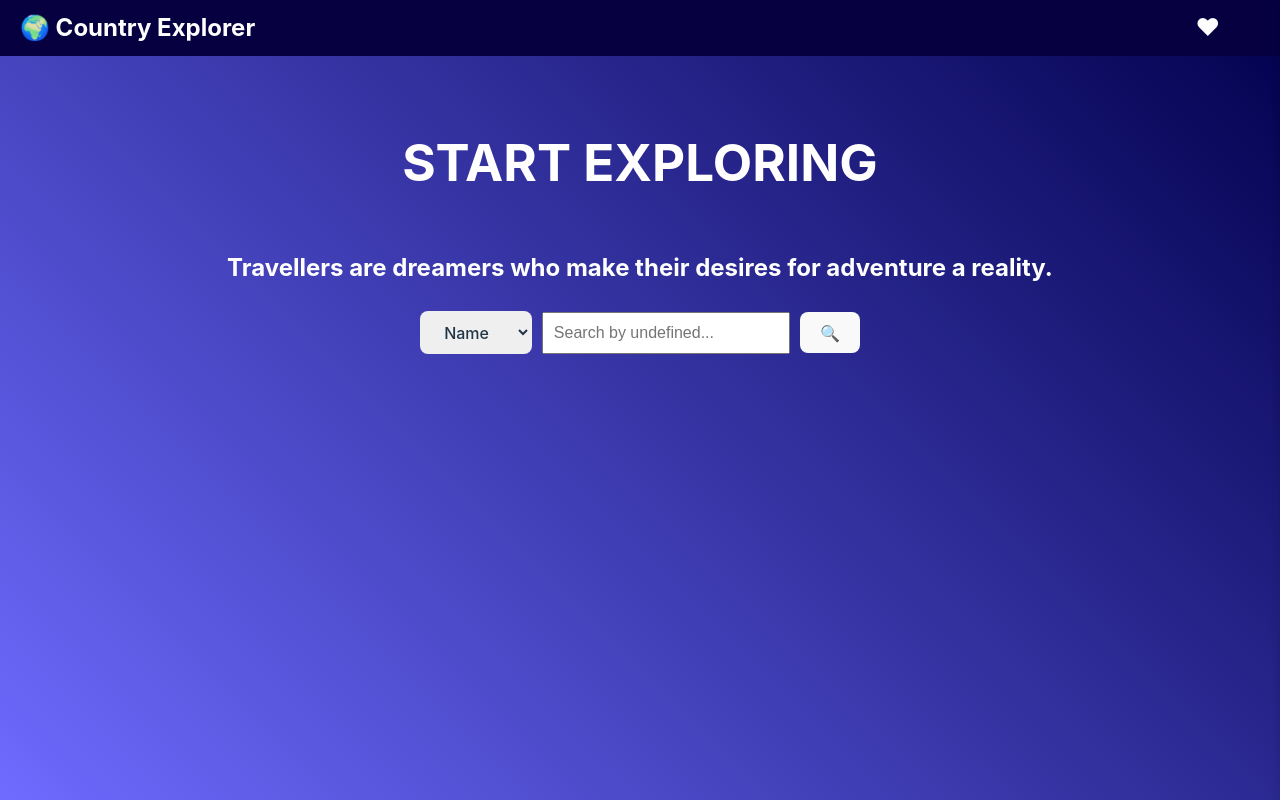
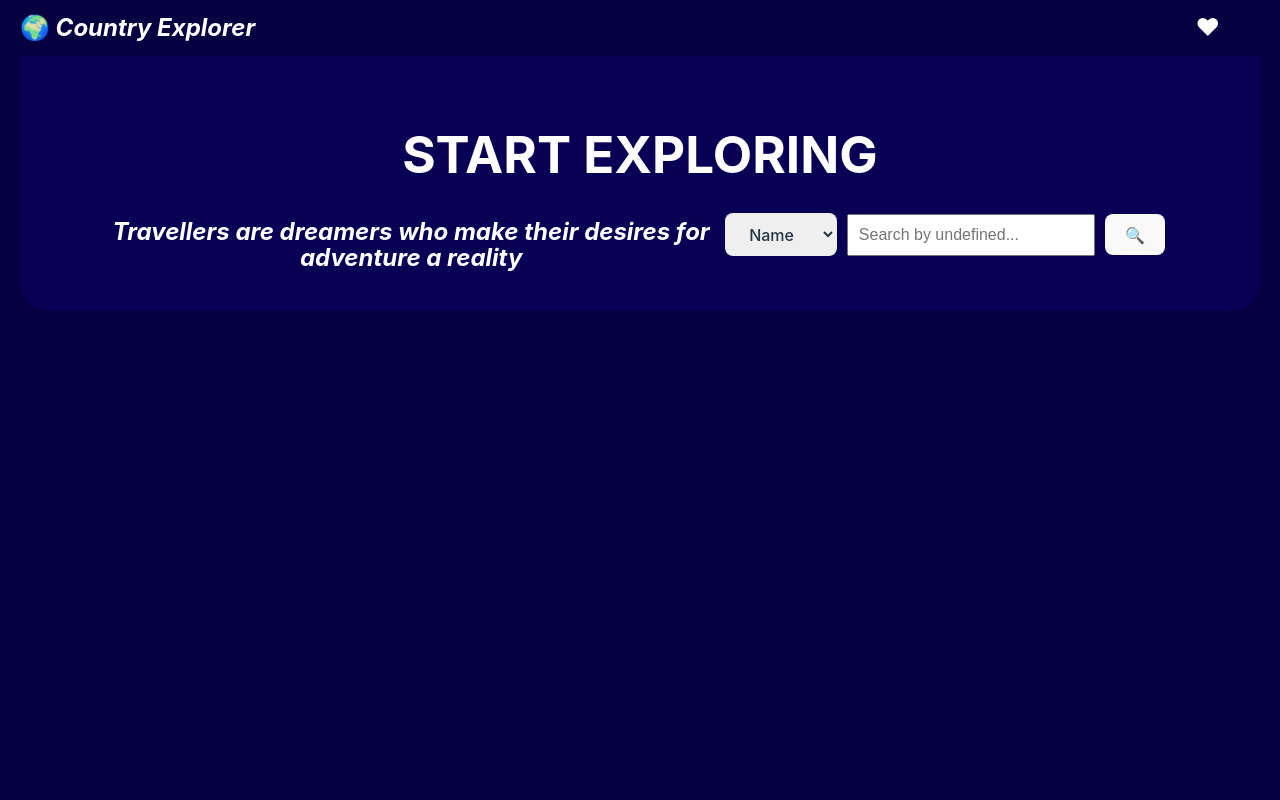
Before and after one commit to irenepixx/country-explorer, a React (Vite) app: page / in a window 1280 px wide. Built offline with nearby package versions, Linux system fonts and the light colour scheme.

Commit message:
style: Edit general style for coherence

```diff
--- a/navbar.css
+++ b/navbar.css
@@ -8,5 +8,5 @@
 }
 
 .heart-icon:hover {
-  color: rgb(105, 159, 201);
+  color: #699fc9;
 }
--- a/src/components/Sidebar.tsx
+++ b/src/components/Sidebar.tsx
@@ -18,7 +18,7 @@ const Sidebar: React.FC<SidebarProps> = ({ isOpen, onClose }) => {
       </button>
 
       <h3>❤️ My Lists</h3>
-      <div>
+      <div style={styles.lists}>
         <h4>⭐ Favorites</h4>
         <ul>{/* here favorites list */}</ul>
         <h4>📌 Go to Next</h4>
@@ -37,13 +37,12 @@ const styles = {
     right: 0,
     width: "50%",
     height: "100%",
-    backgroundColor: "#fff",
-    borderLeft: "1px solid #ddd",
+    backgroundColor: "#699fc9",
+    borderLeft: "1px  #699fc9",
     padding: "20px",
     transition: "transform 1s ease-in-out",
     zIndex: 1001,
     overflowY: "auto",
-    boxShadow: "-2px 0 8px rgba(0, 0, 0, 0.1)",
   } as React.CSSProperties,
 
   closeButton: {
@@ -54,6 +53,16 @@ const styles = {
     background: "none",
     border: "none",
     cursor: "pointer",
+    color: "white",
+  } as React.CSSProperties,
+
+  lists: {
+    backgroundColor: "white",
+    borderRadius: "8px",
+    padding: "20px",
+    width: "auto",
+    height: "100%",
+    margin: "20px",
   } as React.CSSProperties,
 };
 
--- a/src/index.css
+++ b/src/index.css
@@ -32,14 +32,14 @@ body {
 
 html,
 body {
-  height: 100%;
+  height: auto;
   margin: 0;
-  background: linear-gradient(45deg, #6e6bff, #01004d);
+  background: #060041;
 }
 
 h1 {
   font-size: 3.2em;
-  line-height: 1.1;
+  line-height: 0;
   color: #ffffff;
 }
 
@@ -47,6 +47,11 @@ h2 {
   font-size: 1.5em;
   line-height: 1.1;
   color: #ffffff;
+  font-style: italic;
+}
+
+h3 {
+  color: white;
 }
 
 p {
--- a/src/pages/Home.tsx
+++ b/src/pages/Home.tsx
@@ -53,14 +53,17 @@ const Home: React.FC = () => {
 
   return (
     <div id="main">
-      <div id="header" style={{ ...styles.container, ...styles.padding }}>
+      <div
+        id="homeHeader"
+        style={{ ...styles.container, ...styles.padding, ...styles.homeHeader }}
+      >
         <div style={styles.centerText}>
           <h1>START EXPLORING</h1>
         </div>
-        <div>
+        <div style={styles.centerText}>
           <h2>
             Travellers are dreamers who make their desires for adventure a
-            reality.
+            reality
           </h2>
         </div>
         <div>
@@ -108,6 +111,12 @@ const styles = {
     flexWrap: "wrap",
   } as React.CSSProperties,
 
+  homeHeader: {
+    backgroundColor: "#080054",
+    border: "20px solid #060041",
+    borderRadius: "50px",
+  } as React.CSSProperties,
+
   centerText: {
     width: "100%",
     maxWidth: "600px",
```
